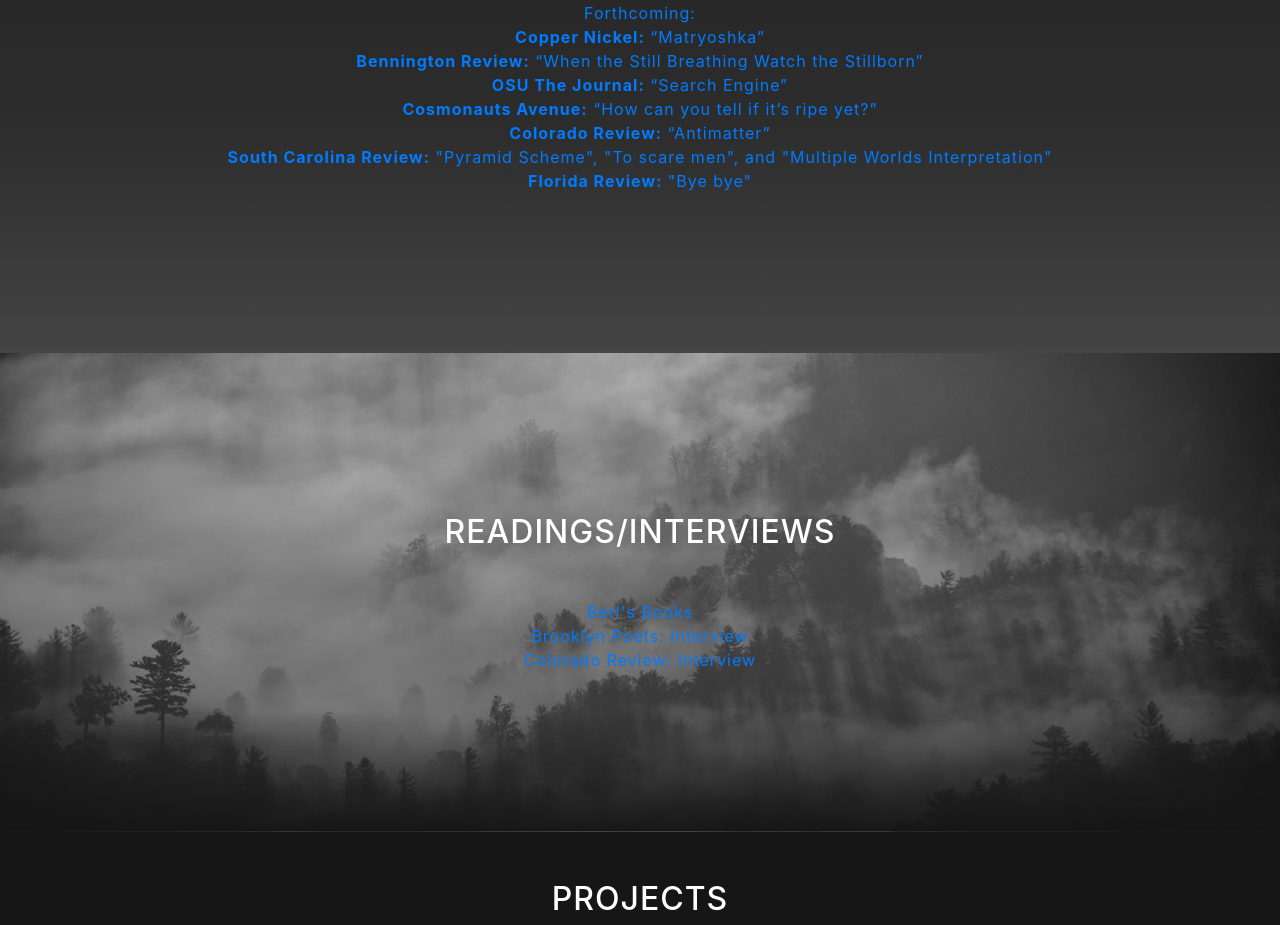
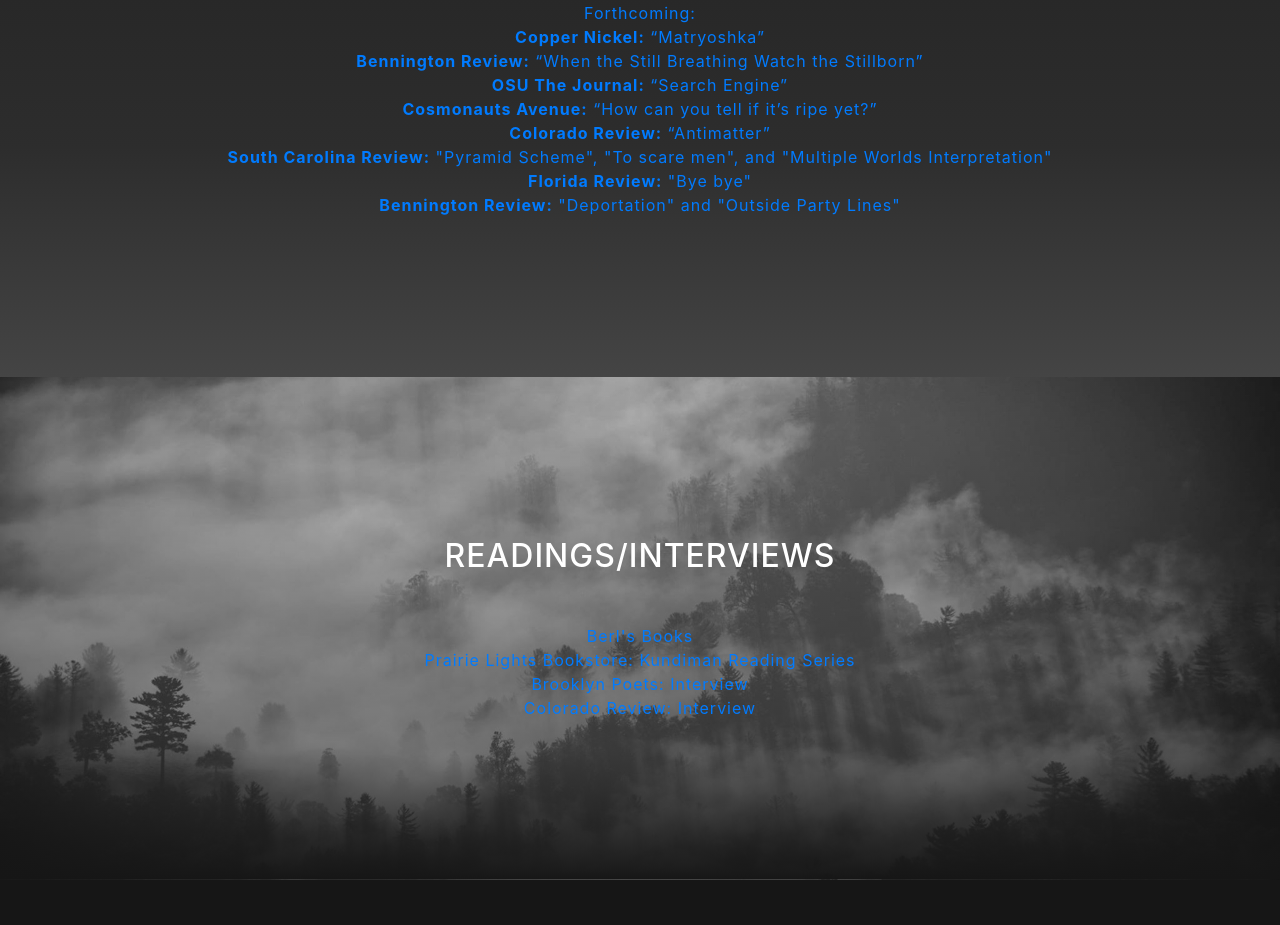
Before and after one commit to stellaywong/stellaywong.github.io, a website with bundled scripts: page index.html in a window 1280 px wide. Shown: the part 1349-2274 px from the top of the page. Built offline with nearby package versions, Linux system fonts and the light colour scheme.

Commit message:
Add Prairie Lights link and Bennington Review line

```diff
--- a/index.html
+++ b/index.html
@@ -128,6 +128,7 @@
             <a href="http://stella-wong.com/#poetry"><strong>Colorado Review:</strong> “Antimatter”</a><br>
             <a href="http://stella-wong.com/#poetry"><strong>South Carolina Review:</strong> "Pyramid Scheme", "To scare men", and "Multiple Worlds Interpretation"</a><br>
             <a href="http://stella-wong.com/#poetry"><strong>Florida Review:</strong> "Bye bye"</a><br>
+            <a href="http://stella-wong.com/#poetry"><strong>Bennington Review:</strong> "Deportation" and "Outside Party Lines"</a><br>
           </div>
 
           <!-- <div class="row align-items-center no-gutters mb-12 mb-lg-12">
@@ -248,6 +249,7 @@
             <div class="onhover">
               <a href="http://www.berlspoetry.com/events/2020/2/12/stella-wong-kay-ulanday-barrett-amp-devon-figueroa">Berl's
                 Books</a><br>
+              <a href="https://missioncreekfestival.com/schedule/writers-color-reading-series-curated-kundiman/">Prairie Lights Bookstore: Kundiman Reading Series</a></br>
               <a href="http://www.brooklynpoets.org/poet/stella-wong/">Brooklyn Poets: Interview</a></br>
               <a href="https://coloradoreview.colostate.edu/an-interview-with-colorado-review-contributor-and-poet-stella-wong/">Colorado
                 Review: Interview</a><br>
```
